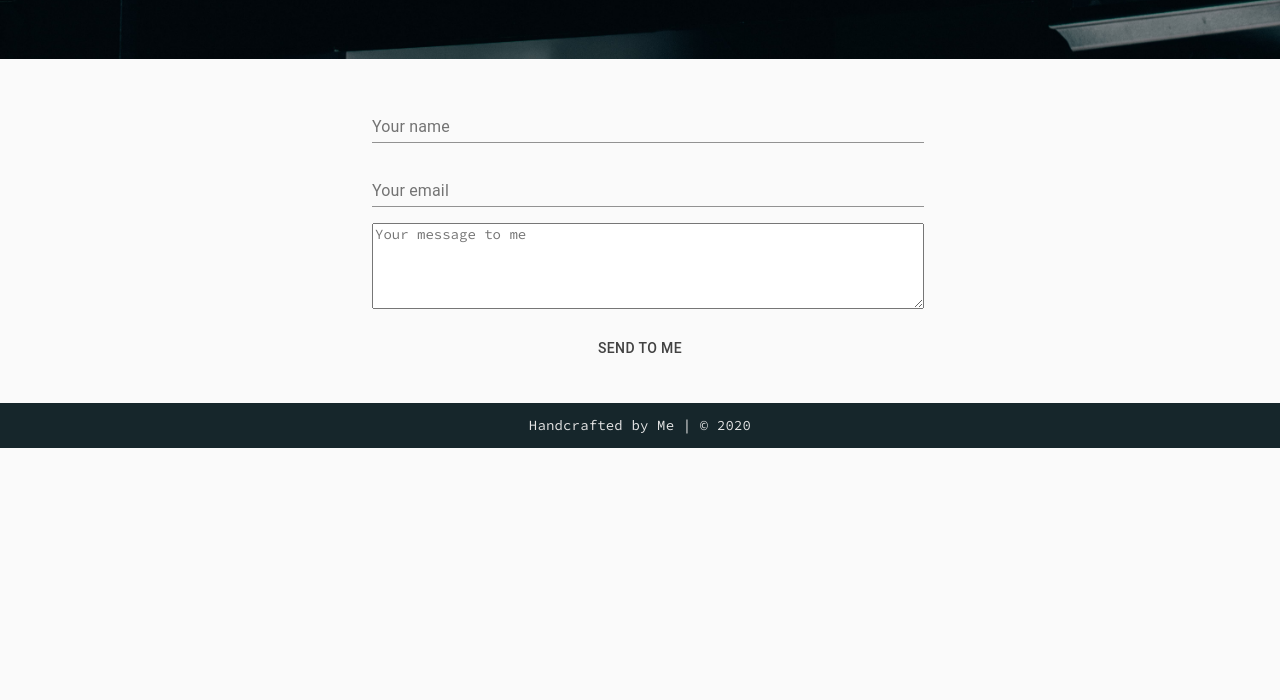
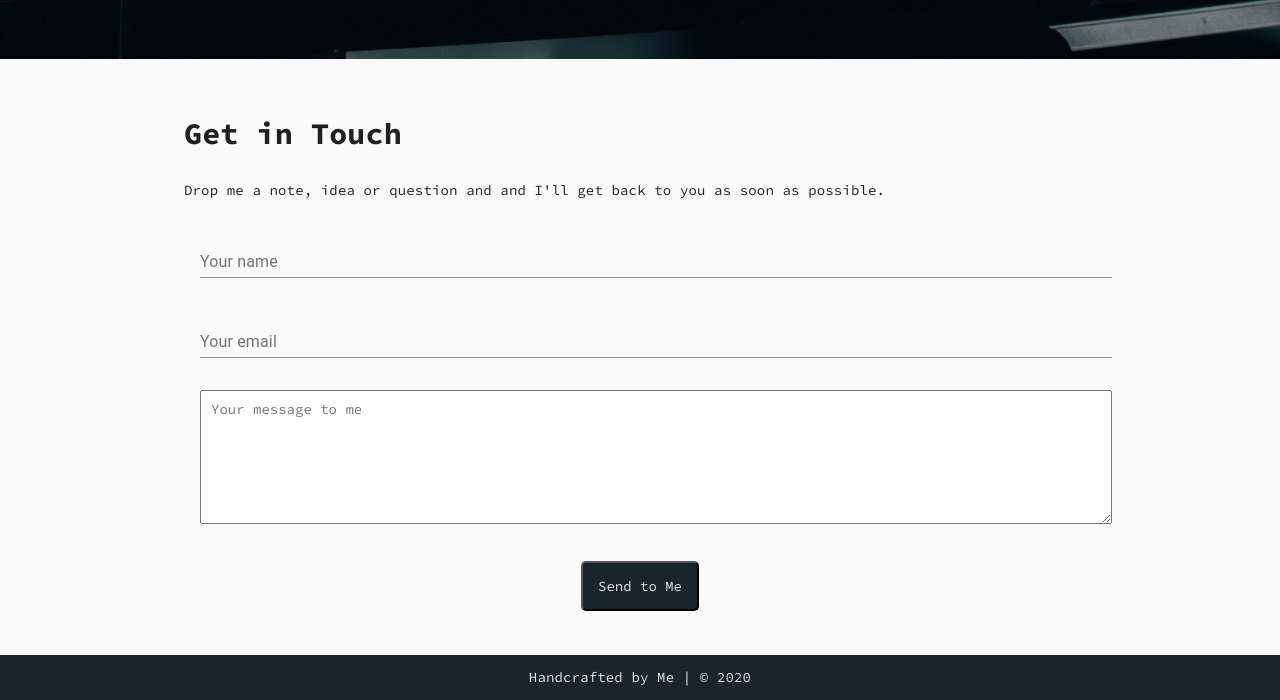
Before and after one commit to neshaman/manoilov.me, a Gatsby site: page / in a window 1280 px wide. Shown: the part 741-1441 px from the top of the page. Before the commit the page ends 1189 px from the top, so only its background shows below. Built offline with nearby package versions, Linux system fonts and the light colour scheme; Gatsby itself is replaced by a stand-in of ours.

Commit message:
Adding contact form

```diff
--- a/src/components/ContactForm.js
+++ b/src/components/ContactForm.js
@@ -4,43 +4,32 @@ import Container from '@material-ui/core/Container'
 import { makeStyles } from '@material-ui/core/styles'
 import TextField from '@material-ui/core/TextField'
 import TextareaAutosize from '@material-ui/core/TextareaAutosize'
-import Button from '@material-ui/core/Button'
-import { createMuiTheme } from '@material-ui/core/styles';
-import { ThemeProvider } from '@material-ui/styles';
-import { grey } from '@material-ui/core/colors';
 import styles from "./contactForm.module.scss";
 
 const useStyles = makeStyles(mainTheme => ({
   root: {
     '& > *': {
-      margin: mainTheme.spacing(1),
+      margin: mainTheme.spacing(2),
     },
   },
 }));
-
-const theme = createMuiTheme({
-  palette: {
-    primary: {
-      main: grey[800],
-    },
-  },
-});
 
 export default function ContactForm() {
   const classes = useStyles();
 
   return (
     <section className={styles.section__contact}>
+
       <CssBaseline />
-      <Container maxWidth="sm">
+      <Container maxWidth="md">
+        <h2 className={styles.section__title}>Get in Touch</h2>
+        <p>Drop me a note, idea or question and and I'll get back to you as soon as possible.</p>
         <form
-          action="/success"
-          className={classes.root}
+          className={`${classes.root} ${styles.form_font}`}
           name="contact"
           method="post"
           netlify-honeypot="bot-field"
           data-netlify="true"
-          autoComplete="off"
           data-netlify-recaptcha="true"
         >
           <input type="hidden" name="bot-field" />
@@ -51,6 +40,7 @@ export default function ContactForm() {
             type="text"
             name="name"
             label="Your name"
+            className={styles.form_font}
           />
           <TextField
             id="standard-email-required"
@@ -61,25 +51,21 @@ export default function ContactForm() {
           />
           <TextareaAutosize
             aria-label="message"
-            rowsMin={5}
+            rowsMin={7}
             placeholder="Your message to me"
             name="message"
             type="text"
+            className={styles.contactArea}
           />
           <div data-netlify-recaptcha="true"></div>
-          <ThemeProvider theme={theme}>
           <p className={styles.center}>
-              <Button
-                // variant="contained"
+            <button
               type="submit"
-                disableElevation
-                color="primary"
               className={styles.primary_btn}
             >
               Send to Me
-              </Button>
+              </button>
           </p>
-          </ThemeProvider>
         </form>
       </Container>
     </section>
--- a/src/components/contactForm.module.scss
+++ b/src/components/contactForm.module.scss
@@ -1,3 +1,5 @@
+@import "../styles/partials/variables";
+
 textarea {
   width: 100%;
 }
@@ -5,9 +7,25 @@ textarea {
   padding: 2em 0;
 }
 .primary_btn {
-  background-color: #16262b;
-  // color: $primary-light-color;
+  background-color: $primary-dark-color;
+  color: $primary-light-color;
+  cursor: pointer;
+  padding: 15px;
+  border-radius: 5px;
+  &:hover{
+    background-color: lighten( $primary-dark-color, 5% )
+  }
 }
 .center {
   text-align: center;
 }
+.contactArea {
+  padding: 10px;
+}
+.form_font > *{
+  font-family: $primary_font;
+}
+.section__title {
+  font-size: 30px;
+  text-shadow: 0 0 2px #f0f0f0;
+}
```
Lines whose indentation alone changed are shown as unchanged.
